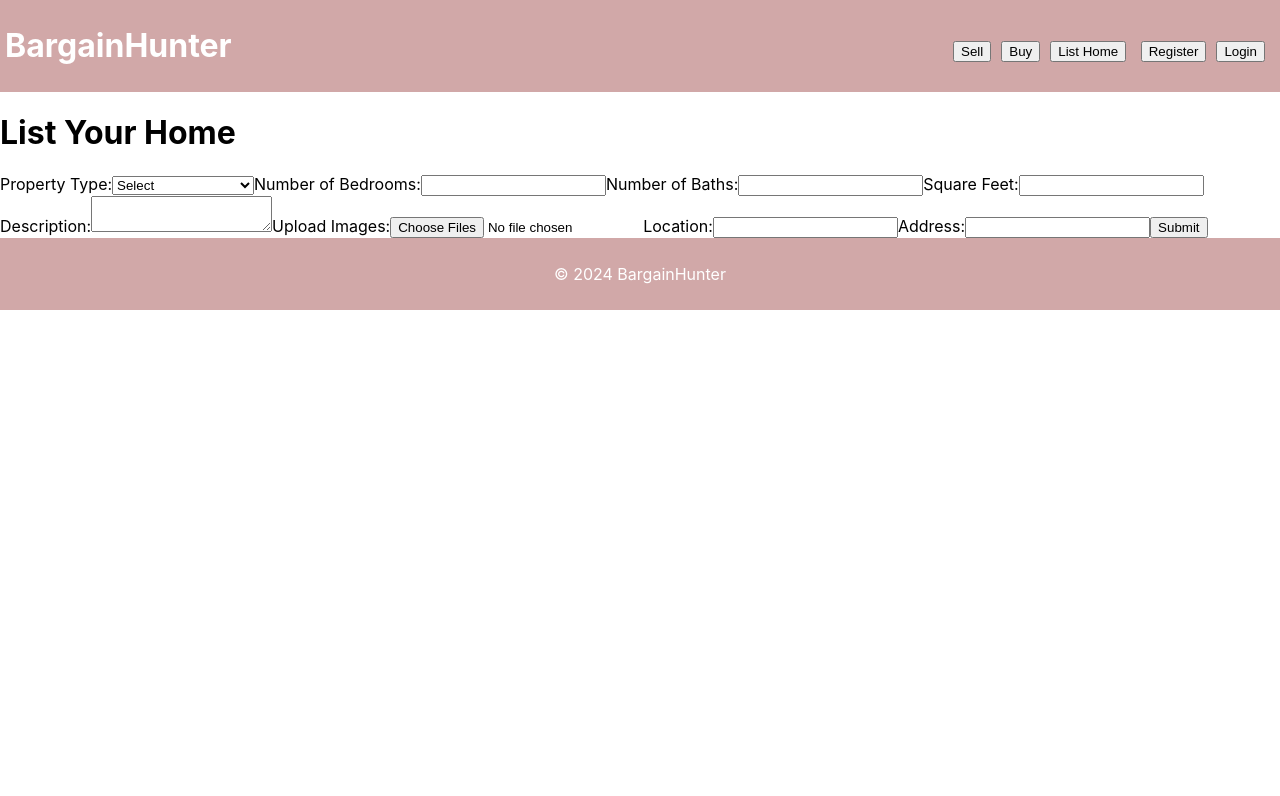
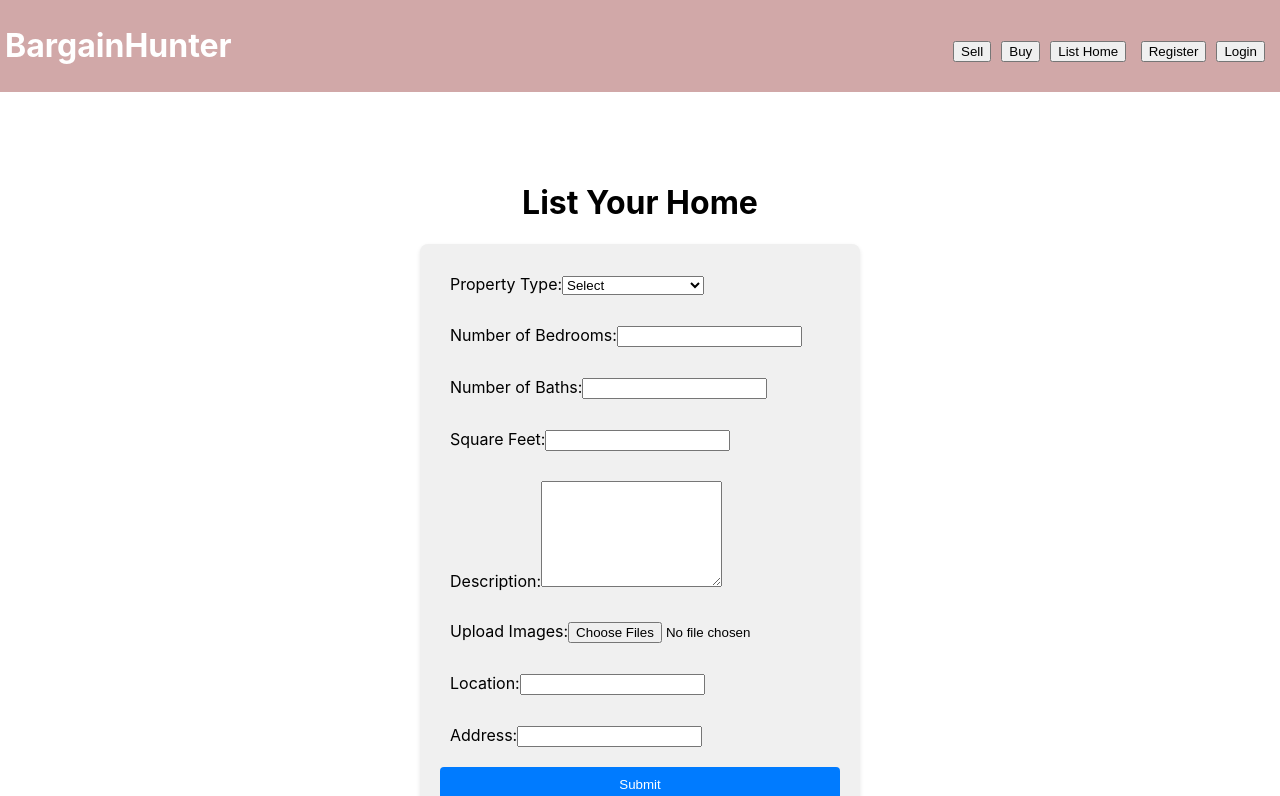
Before and after one commit to Yakshita1802/Bargain-Hunter, a React (Create React App) app: page /list-home in a window 1280 px wide. Shown: the top 796 px of the page. Built offline with nearby package versions, Linux system fonts and the light colour scheme.

Commit message:
Implement the List Home page

```diff
--- a/src/components/ListHome.js
+++ b/src/components/ListHome.js
@@ -1,5 +1,6 @@
 import React, { useState } from 'react';
 import './listHome.css';
+
 const ListHome = () => {
     const [propertyType, setPropertyType] = useState('');
     const [numBedrooms, setNumBedrooms] = useState('');
@@ -31,7 +32,6 @@ const ListHome = () => {
     };
 
     const handleImageUpload = (e) => {
-    // Logic to handle image upload
         const files = Array.from(e.target.files);
         setImages([...images, ...files]);
     };
@@ -46,14 +46,13 @@ const ListHome = () => {
 
     const handleSubmit = (e) => {
         e.preventDefault();
-    // Logic to handle form submission
         console.log('Form submitted:', { propertyType, numBedrooms, numBaths, squareFeet, description, images, location, address });
     };
 
     return (
-    <div>
+        <div className="list-home">
             <h1>List Your Home</h1>
-      <form onSubmit={handleSubmit}>
+            <form onSubmit={handleSubmit} className="list-home-form">
                 <label>
                     Property Type:
                     <select value={propertyType} onChange={handlePropertyTypeChange}>
--- a/src/components/listHome.css
+++ b/src/components/listHome.css
@@ -1,33 +1,35 @@
-/* listHome.css */
-
 .list-home {
-    max-width: 600px; /* Adjust the maximum width as needed */
-    margin: 0 auto;
+  display: flex;
+  flex-direction: column;
+  align-items: center;
+  justify-content: center;
+  height: 100vh;
 }
 
 .list-home form {
+  width: 400px;
+  padding: 20px;
+  background-color: #f0f0f0;
+  border-radius: 8px;
+  box-shadow: 0 2px 4px rgba(0, 0, 0, 0.1);
   display: flex;
   flex-direction: column;
 }
 
 .list-home form label {
-    margin-bottom: 8px;
-  }
-
-  .list-home form input[type="text"],
-  .list-home form input[type="number"],
-  .list-home form textarea,
-  .list-home form select {
   width: 100%;
-    padding: 8px;
-    margin-bottom: 16px;
-    border: 1px solid #ccc;
-    border-radius: 4px;
+  padding: 10px;
+  margin-bottom: 10px;
   box-sizing: border-box;
 }
 
-  .list-home form button[type="submit"] {
-    padding: 12px;
+.list-home form textarea {
+  height: 100px;
+}
+
+.list-home form button {
+  width: 100%;
+  padding: 10px;
   background-color: #007bff;
   color: #fff;
   border: none;
@@ -35,6 +37,6 @@
   cursor: pointer;
 }
 
-  .list-home form button[type="submit"]:hover {
+.list-home form button:hover {
   background-color: #0056b3;
 }
```
Lines whose indentation alone changed are shown as unchanged.
